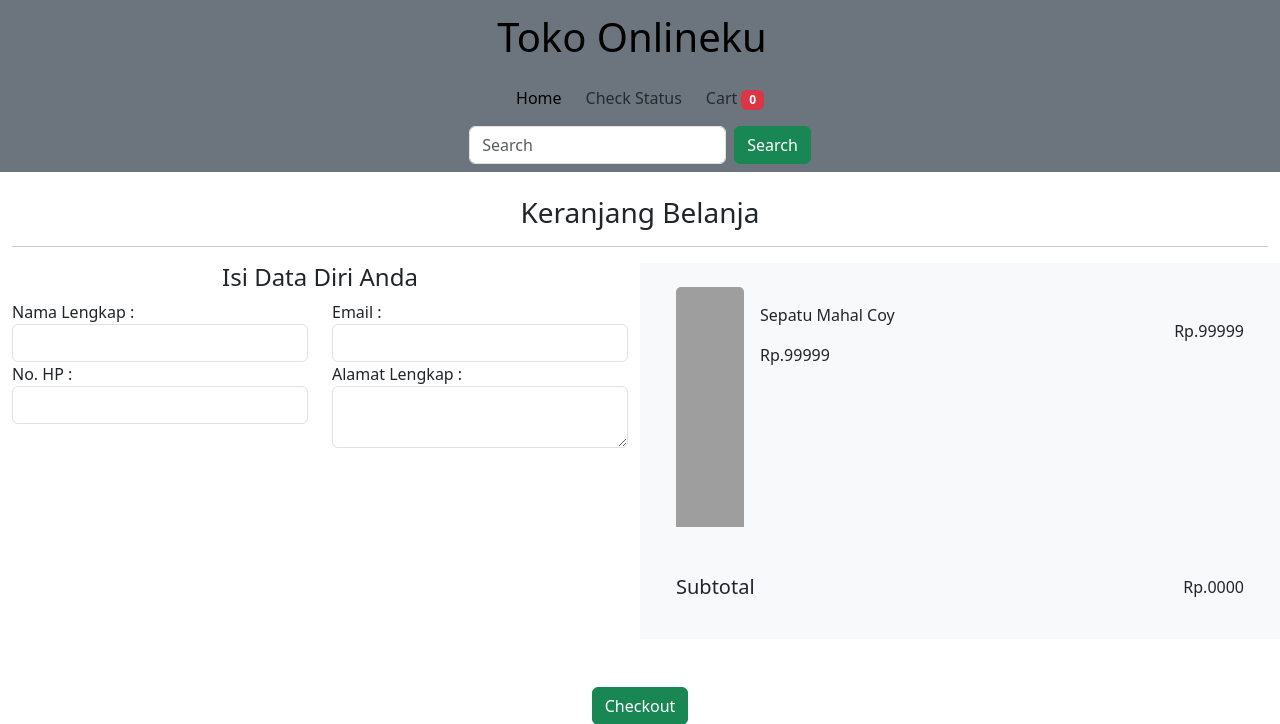
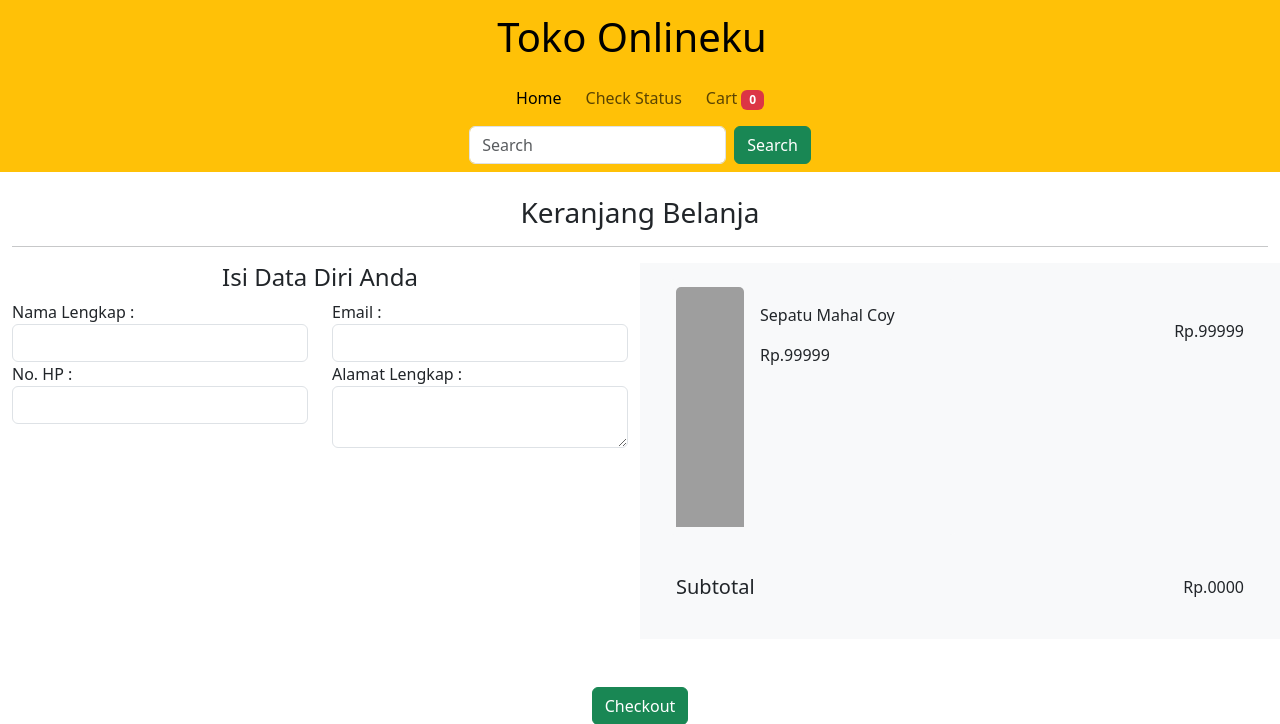
Before and after one commit to Nqadhafi/e-commerce, a PHP site: page /cart.php in a window 1280 px wide. Shown: the top 724 px of the page. Run offline with PHP 8.4, Linux system fonts and the light colour scheme; grey boxes are pictures that could not be loaded.

Commit message:
ganti warna header

```diff
--- a/header.php
+++ b/header.php
@@ -13,7 +13,7 @@ include('config.php');
 
 <body>
     <!-- Navbar -->
-    <nav class="navbar navbar-expand-md d-flex flex-row bg-secondary">
+    <nav class="navbar navbar-expand-md d-flex flex-row bg-warning">
         <div class="container-fluid d-flex flex-column">
             <div class="d-flex flex-row justify-content-between">
             <a class="navbar-brand" href="./"><h1>Toko Onlineku</h1></a>
```
